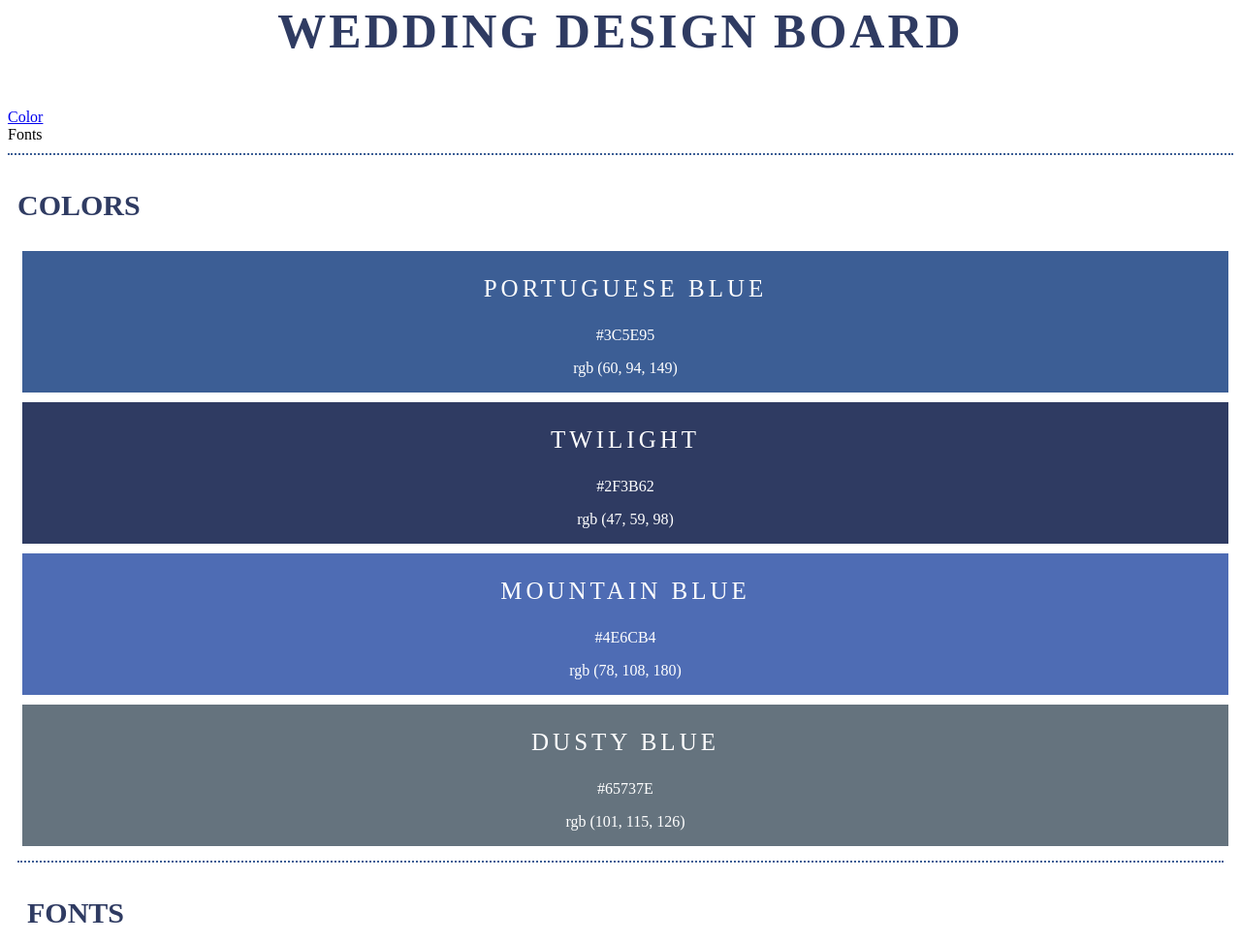
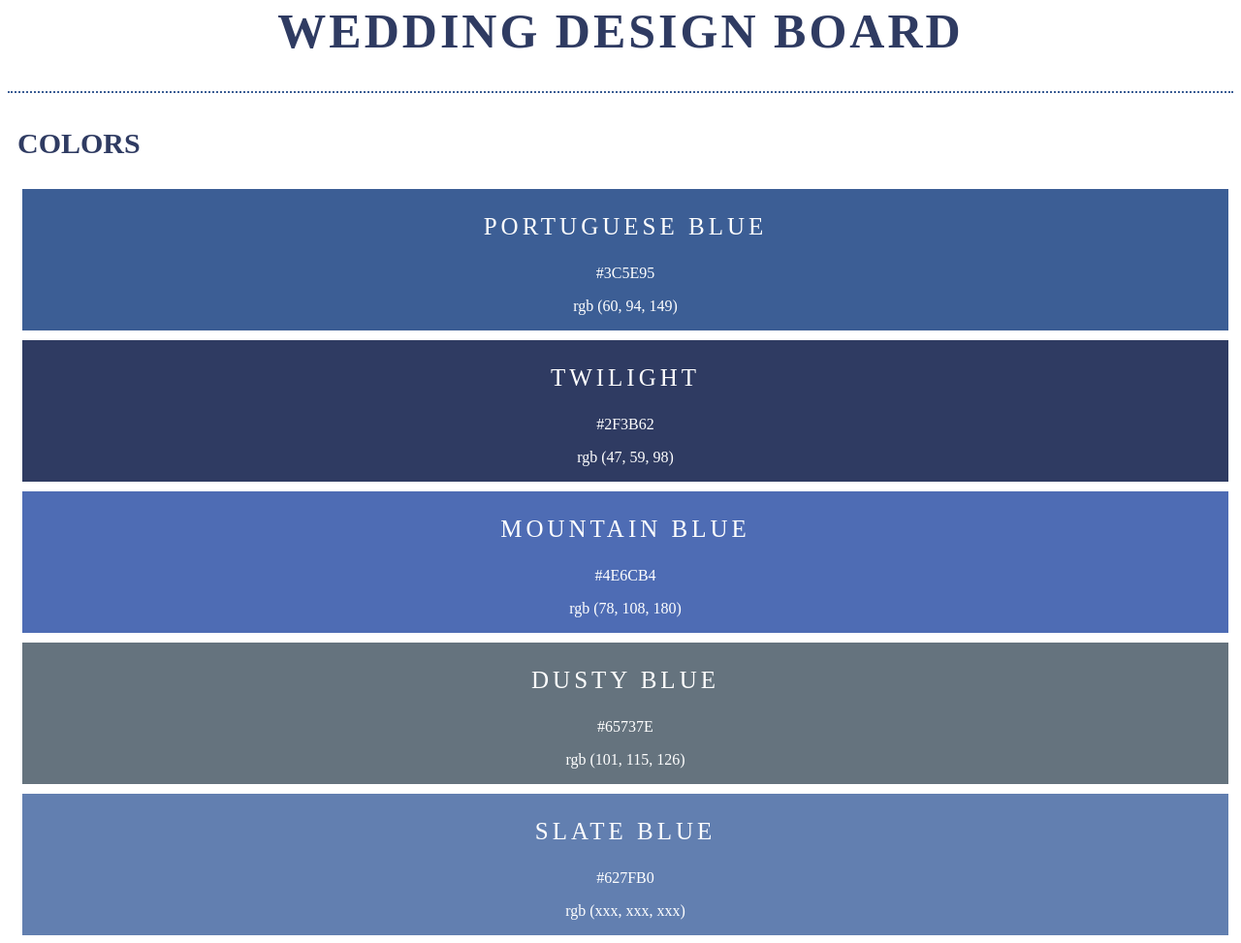
Before and after one commit to wildbark/wildbark.github.io, a plain HTML site: page index.html in a window 1280 px wide. Shown: the part 31-1004 px from the top of the page at 97% size. Drawn offline with Linux system fonts and the light colour scheme; a web font is replaced by a local one.

Commit message:
added slate blue

```diff
--- a/index.html
+++ b/index.html
@@ -12,11 +12,6 @@
 </header>
 
 <body>
-	<ul class="buttons">
-		<li><a href=colors.html>Color</a></li>
-		<li>Fonts</li>
-	</ul>
-
 	<!--- Colors --->
 	<div class="container">
 		<h2>Colors</h2>
@@ -43,6 +38,12 @@
 				<p class="color-label">Dusty Blue</p>
 				<p class="color-hex">#65737E</p>
 				<p class="color-rgb">rgb (101, 115, 126)</p>
+		</div>
+		<div class="color-container">
+			<div class="color-panel slate-blue">
+				<p class="color-label">Slate Blue</p>
+				<p class="color-hex">#627FB0</p>
+				<p class="color-rgb">rgb (xxx, xxx, xxx)</p>
 		</div>
 	</div>
 	<!--- Fonts --->
--- a/style.css
+++ b/style.css
@@ -64,6 +64,12 @@ h2 {
     width: inherit;
 }
 
+.slate-blue {
+    background-color: #627FB0;
+    color: white;
+    width: inherit;
+}
+
 .font-panel {
     display: inline-block;
     text-align: left;
```
